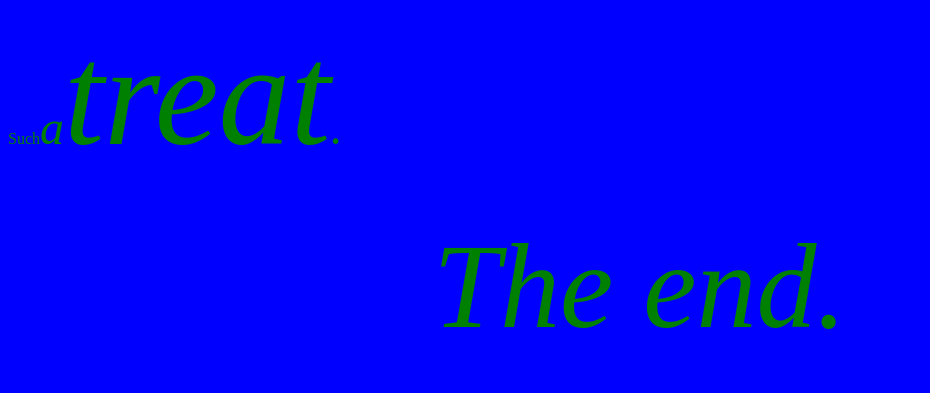
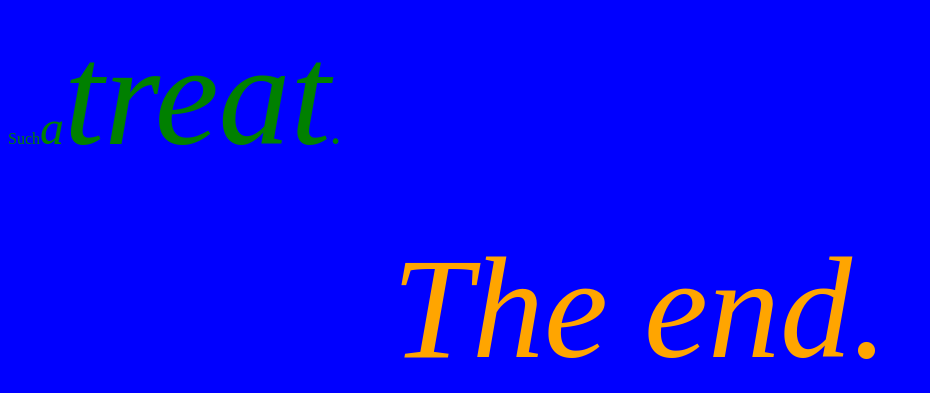
Before and after one commit to cedgar07/cedgar07.github.io, a plain HTML site: page index.html in a window 1280 px wide. Shown: the part 812-1205 px from the top of the page, without its empty margins (0-930 px from the left). Drawn offline with Linux system fonts and the light colour scheme.

Commit message:
Update index.html

```diff
--- a/index.html
+++ b/index.html
@@ -11,6 +11,11 @@
   }
   i {
     font-size: 300%;
+  }
+  #primary {
+    font-size:300%;
+    text-align:center;
+    font-family:'Times New Roman';
   }
   </style>
 </head>
@@ -29,4 +34,4 @@
 <h1 style="font-family:verdana;color:orange;">Such WOW</h1>
 <p style="color:green;">Such <i style="color:orange;font-size:300%">awesome</i>.</p>
 <p style="color:green;">Such<i style="font-size:300%">a<i>treat</i>.
-<p style="color:green;font-size:40px;text-align:center;font-family:'Times New Roman';">The end.</p>
+<p id="primary">The end.</p>
```
